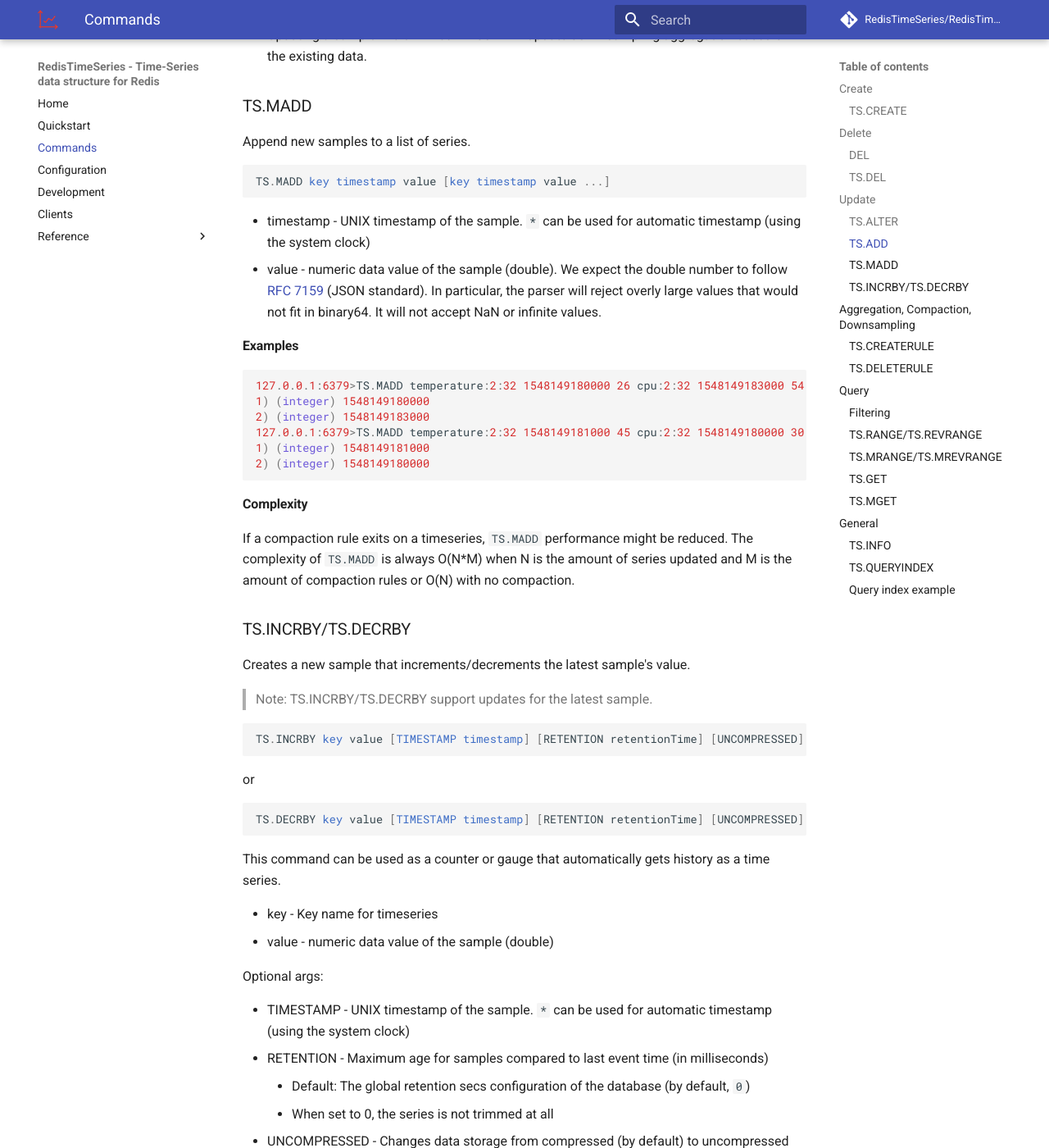
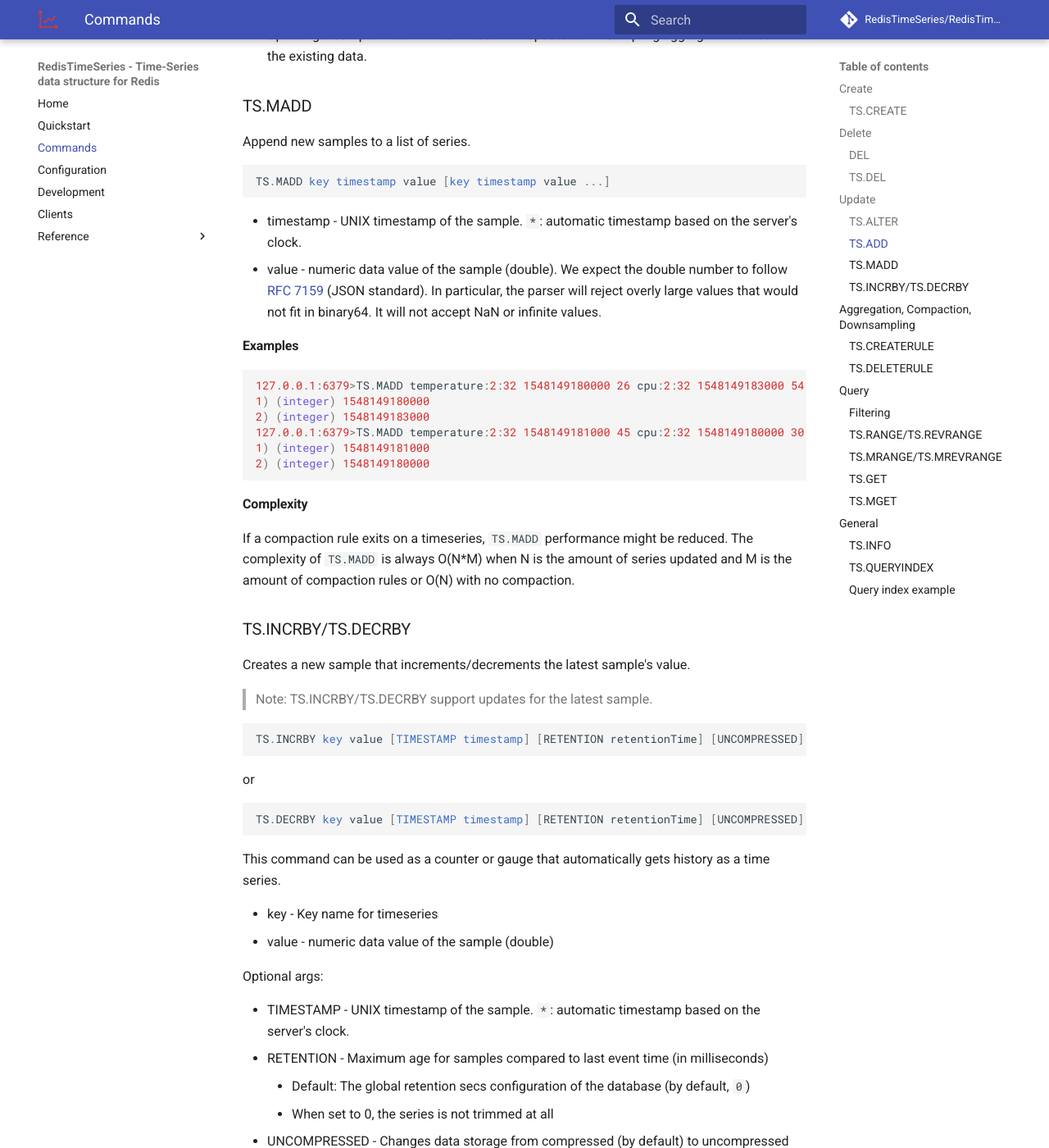
Before and after one commit to RedisTimeSeries/RedisTimeSeries, an MkDocs documentation site: the page built from docs/commands.md, in a window 1280 px wide and 1400 px high, scrolled down 4387 px. Shown: the whole window at 82% size. Built offline with MkDocs 1.6.1 and Material for MkDocs 9.7.7, drawn with Linux system fonts in a browser that asks for light colours; comment, search, counter and statistics services are not loaded; some of the changed text lies outside the part shown.

Commit message:
Update commands.md

````diff
--- a/docs/commands.md
+++ b/docs/commands.md
@@ -137,7 +137,7 @@ Append a new sample to the series. If the series has not been created yet with `
 TS.ADD key timestamp value [RETENTION retentionTime] [ENCODING [COMPRESSED|UNCOMPRESSED]] [CHUNK_SIZE size] [ON_DUPLICATE policy] [LABELS label value..]
 ```
 
-* timestamp - (integer) UNIX timestamp of the sample **in milliseconds**. `*` can be used for an automatic timestamp from the system clock.
+* timestamp - (integer) UNIX timestamp of the sample **in milliseconds**. `*`: automatic timestamp based on the server's clock.
 * value - (double) numeric data value of the sample. We expect the double number to follow [RFC 7159](https://tools.ietf.org/html/rfc7159) (JSON standard). In particular, the parser will reject overly large values that would not fit in binary64. It will not accept NaN or infinite values.
 
 The following arguments are optional because they can be set by TS.CREATE:
@@ -184,7 +184,7 @@ Append new samples to a list of series.
 TS.MADD key timestamp value [key timestamp value ...]
 ```
 
-* timestamp - UNIX timestamp of the sample. `*` can be used for automatic timestamp (using the system clock)
+* timestamp - UNIX timestamp of the sample. `*`: automatic timestamp based on the server's clock.
 * value - numeric data value of the sample (double). We expect the double number to follow [RFC 7159](https://tools.ietf.org/html/rfc7159) (JSON standard). In particular, the parser will reject overly large values that would not fit in binary64. It will not accept NaN or infinite values.
 
 #### Examples
@@ -224,7 +224,7 @@ This command can be used as a counter or gauge that automatically gets history a
 
 Optional args:
 
- * TIMESTAMP - UNIX timestamp of the sample. `*` can be used for automatic timestamp (using the system clock)
+ * TIMESTAMP - UNIX timestamp of the sample. `*`: automatic timestamp based on the server's clock.
  * RETENTION - Maximum age for samples compared to last event time (in milliseconds)
     * Default: The global retention secs configuration of the database (by default, `0`)
     * When set to 0, the series is not trimmed at all
````
